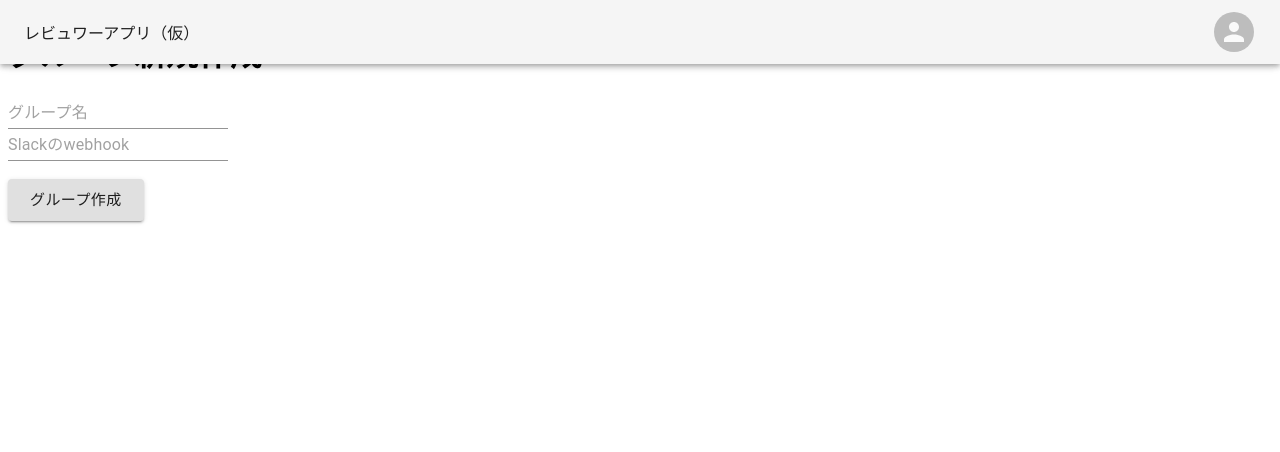
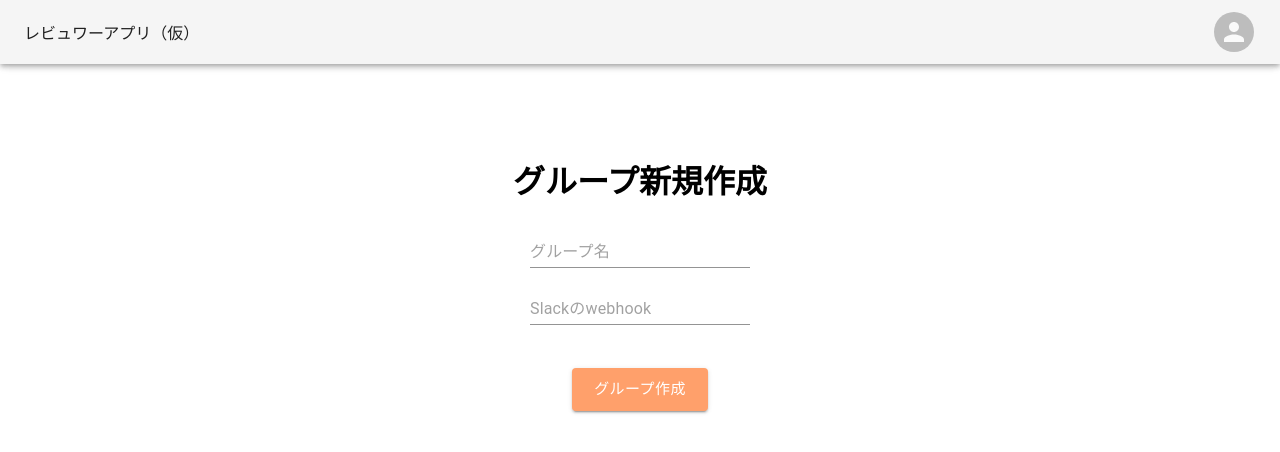
Before and after one commit to u-Hoshi/reviewer-decision-app, a React (Create React App) app: page /group/create in a window 1280 px wide. Shown: the top 452 px of the page. Built offline with nearby package versions, Linux system fonts and the light colour scheme; no server answers.

Commit message:
スタイリングをしました。

```diff
--- a/src/pages/CreateGroup/index.tsx
+++ b/src/pages/CreateGroup/index.tsx
@@ -1,17 +1,19 @@
 import { Grid, Button, Input } from "@material-ui/core"
+import useStyles from "./style"
 
 export const CreateGroup = () => {
+  const styles = useStyles()
   return (
     <div>
-      <Grid container spacing={2}>
+      <Grid container spacing={2} className={styles.root}>
         <Grid item xs={12}>
           <h1>グループ新規作成</h1>
-          <Input type="text" placeholder="グループ名" />
+          <Input type="text" placeholder="グループ名" className={styles.groupname} />
           <br />
-          <Input type="text" placeholder="Slackのwebhook" />
+          <Input type="text" placeholder="Slackのwebhook" className={styles.slackurl}/>
           <br />
           <br />
-          <Button variant="contained" size="large" href="/signup">
+          <Button variant="contained" size="large" href="/signup" className={styles.submit}>
             グループ作成
           </Button>
         </Grid>
--- /dev/null
+++ b/src/pages/CreateGroup/style.ts
@@ -0,0 +1,24 @@
+import { makeStyles } from "@material-ui/core"
+
+export default makeStyles({
+  root: {
+    marginTop: "10%",
+    textAlign: "center",
+  },
+  groupname: {
+    margin: "1% 0",
+
+  },
+  slackurl: {
+    margin: "1% 0",
+
+  },
+  submit: {
+    margin: "1% 0",
+    backgroundColor: "#FFA06B",
+    color: "#FFFFFF",
+    "&:hover": {
+      backgroundColor: "#E18F61",
+    },
+  },
+})
```
